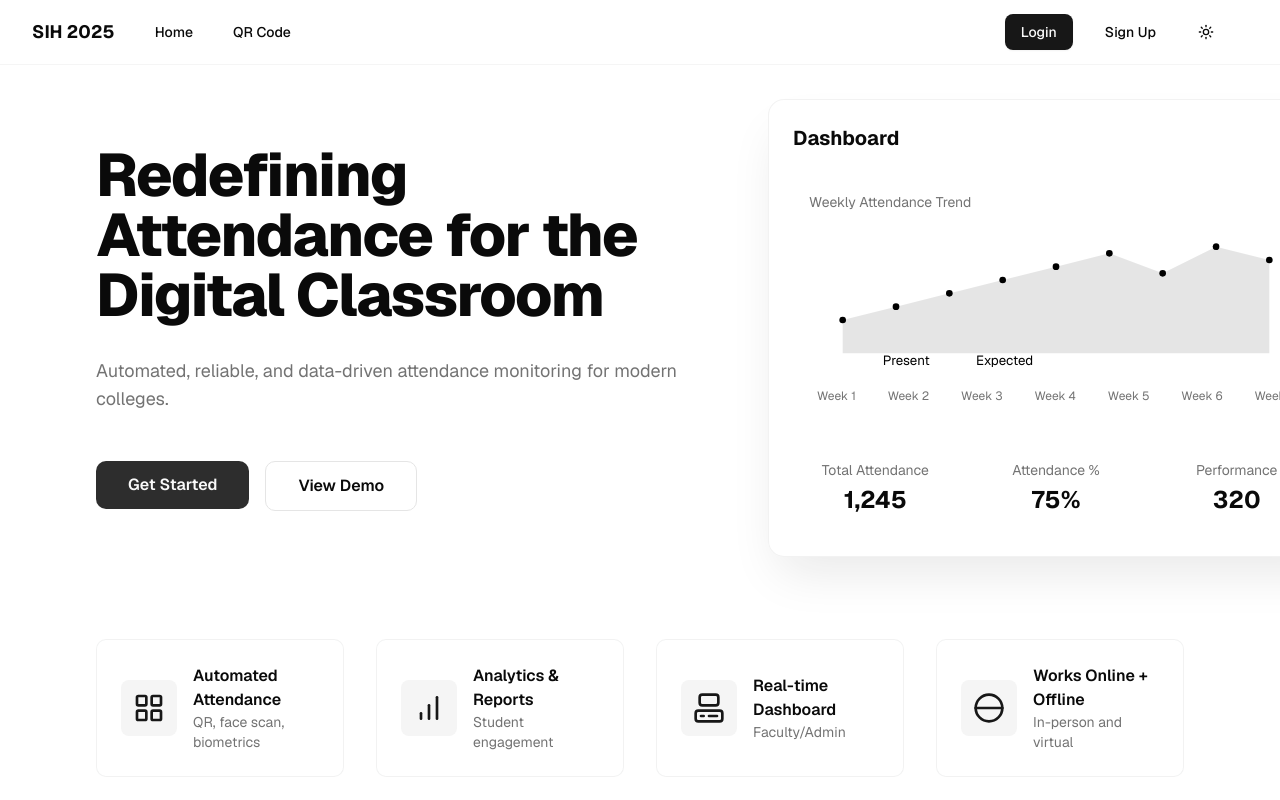
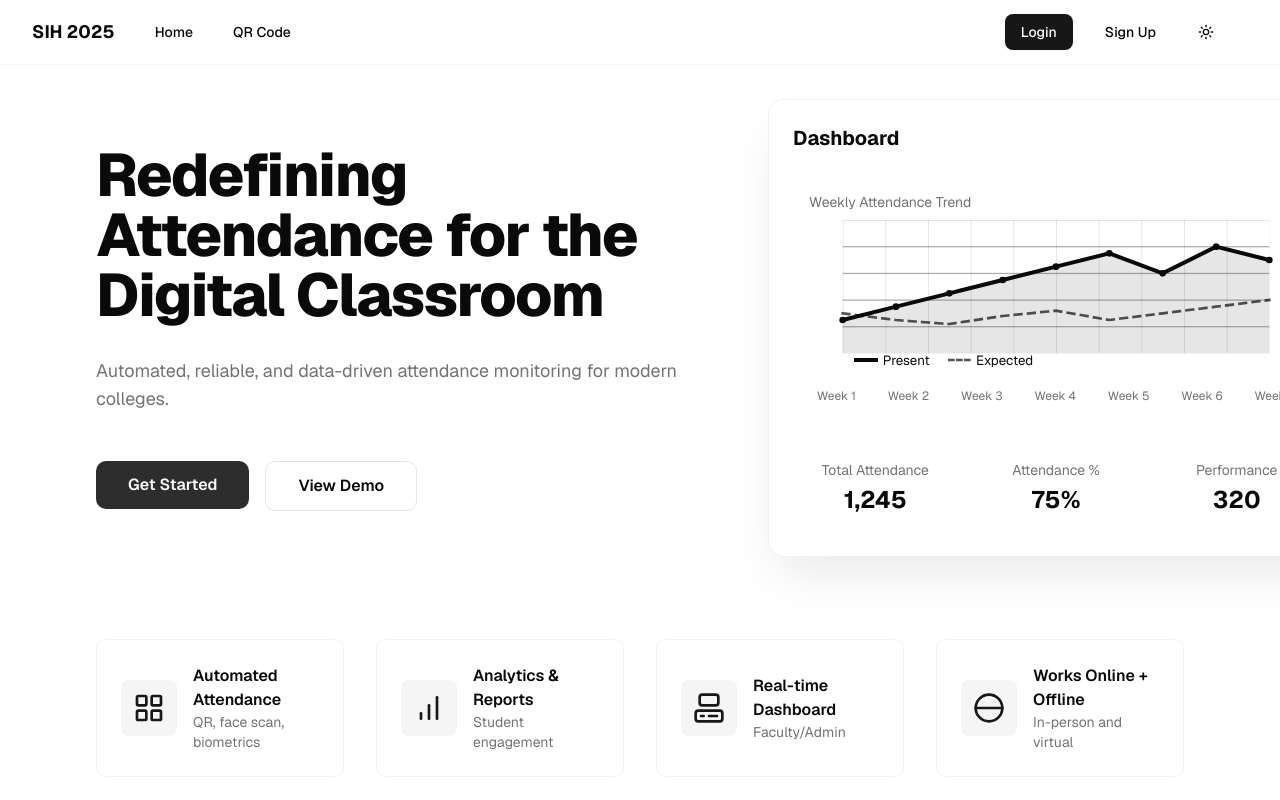
Before and after one commit to xddinside/sih-2025, a Next.js app: page / in a window 1280 px wide. Shown: the top 800 px of the page. Built offline with nearby package versions, Linux system fonts and the light colour scheme; no server answers.

Commit message:
fix graph

```diff
--- a/src/components/HeroSection.tsx
+++ b/src/components/HeroSection.tsx
@@ -57,9 +57,10 @@ const HeroSection: React.FC = React.memo(() => {
                     <path
                       d="M 32 0 L 0 0 0 20"
                       fill="none"
-                      stroke="hsl(var(--border))"
+                      stroke="currentColor"
                       strokeWidth="0.5"
-                      opacity="0.5"
+                      opacity="0.3"
+                      className="text-foreground"
                     />
                   </pattern>
                 </defs>
@@ -71,57 +72,64 @@ const HeroSection: React.FC = React.memo(() => {
                   y1="20"
                   x2="320"
                   y2="20"
-                  stroke="hsl(var(--border))"
+                  stroke="currentColor"
                   strokeWidth="0.5"
-                  opacity="0.7"
+                  opacity="0.5"
+                  className="text-foreground"
                 />
                 <line
                   x1="0"
                   y1="40"
                   x2="320"
                   y2="40"
-                  stroke="hsl(var(--border))"
+                  stroke="currentColor"
                   strokeWidth="0.5"
-                  opacity="0.7"
+                  opacity="0.5"
+                  className="text-foreground"
                 />
                 <line
                   x1="0"
                   y1="60"
                   x2="320"
                   y2="60"
-                  stroke="hsl(var(--border))"
+                  stroke="currentColor"
                   strokeWidth="0.5"
-                  opacity="0.7"
+                  opacity="0.5"
+                  className="text-foreground"
                 />
                 <line
                   x1="0"
                   y1="80"
                   x2="320"
                   y2="80"
-                  stroke="hsl(var(--border))"
+                  stroke="currentColor"
                   strokeWidth="0.5"
-                  opacity="0.7"
+                  opacity="0.5"
+                  className="text-foreground"
                 />
 
-                {/* Attendance line - Present students (more variance, corner-centric) */}
+                {/* Attendance line - Present students */}
                 <path
                   d="M 0 75 L 40 65 L 80 55 L 120 45 L 160 35 L 200 25 L 240 40 L 280 20 L 320 30"
-                  stroke="hsl(var(--foreground))"
+                  stroke="currentColor"
                   fill="none"
                   strokeWidth="3"
                   strokeLinecap="square"
                   strokeLinejoin="miter"
+                  className="text-foreground"
                 />
 
-                {/* Expected attendance line (more variance) */}
+                {/* Expected attendance line */}
                 <path
                   d="M 0 70 L 40 75 L 80 78 L 120 72 L 160 68 L 200 75 L 240 70 L 280 65 L 320 60"
-                  stroke="hsl(var(--chart-2))"
+                  stroke="currentColor"
                   fill="none"
                   strokeWidth="2"
                   strokeLinecap="square"
                   strokeLinejoin="miter"
                   strokeDasharray="5,5"
+                  opacity="0.7"
+                  className="text-foreground"
                 />
 
                 {/* Data points for present students */}
@@ -129,80 +137,90 @@ const HeroSection: React.FC = React.memo(() => {
                   cx="0"
                   cy="75"
                   r="2.5"
-                  fill="hsl(var(--foreground))"
+                  fill="currentColor"
                   stroke="hsl(var(--background))"
                   strokeWidth="1"
+                  className="text-foreground"
                 />
                 <circle
                   cx="40"
                   cy="65"
                   r="2.5"
-                  fill="hsl(var(--foreground))"
+                  fill="currentColor"
                   stroke="hsl(var(--background))"
                   strokeWidth="1"
+                  className="text-foreground"
                 />
                 <circle
                   cx="80"
                   cy="55"
                   r="2.5"
-                  fill="hsl(var(--foreground))"
+                  fill="currentColor"
                   stroke="hsl(var(--background))"
                   strokeWidth="1"
+                  className="text-foreground"
                 />
                 <circle
                   cx="120"
                   cy="45"
                   r="2.5"
-                  fill="hsl(var(--foreground))"
+                  fill="currentColor"
                   stroke="hsl(var(--background))"
                   strokeWidth="1"
+                  className="text-foreground"
                 />
                 <circle
                   cx="160"
                   cy="35"
                   r="2.5"
-                  fill="hsl(var(--foreground))"
+                  fill="currentColor"
                   stroke="hsl(var(--background))"
                   strokeWidth="1"
+                  className="text-foreground"
                 />
                 <circle
                   cx="200"
                   cy="25"
                   r="2.5"
-                  fill="hsl(var(--foreground))"
+                  fill="currentColor"
                   stroke="hsl(var(--background))"
                   strokeWidth="1"
+                  className="text-foreground"
                 />
                 <circle
                   cx="240"
                   cy="40"
                   r="2.5"
-                  fill="hsl(var(--foreground))"
+                  fill="currentColor"
                   stroke="hsl(var(--background))"
                   strokeWidth="1"
+                  className="text-foreground"
                 />
                 <circle
                   cx="280"
                   cy="20"
                   r="2.5"
-                  fill="hsl(var(--foreground))"
+                  fill="currentColor"
                   stroke="hsl(var(--background))"
                   strokeWidth="1"
+                  className="text-foreground"
                 />
                 <circle
                   cx="320"
                   cy="30"
                   r="2.5"
-                  fill="hsl(var(--foreground))"
+                  fill="currentColor"
                   stroke="hsl(var(--background))"
                   strokeWidth="1"
+                  className="text-foreground"
                 />
 
                 {/* Fill area under the attendance line */}
                 <path
                   d="M 0 75 L 40 65 L 80 55 L 120 45 L 160 35 L 200 25 L 240 40 L 280 20 L 320 30 L 320 100 L 0 100 Z"
-                  fill="hsl(var(--foreground))"
+                  fill="currentColor"
                   fillOpacity="0.1"
+                  className="text-foreground"
                 />
 
                 {/* Legend */}
@@ -212,15 +230,17 @@ const HeroSection: React.FC = React.memo(() => {
                     y1="0"
                     x2="15"
                     y2="0"
-                    stroke="hsl(var(--graph-color))"
+                    stroke="currentColor"
                     strokeWidth="3"
                     strokeLinecap="square"
+                    className="text-foreground"
                   />
                   <text
                     x="20"
                     y="4"
                     fontSize="10"
-                    fill="hsl(var(--graph-color))"
+                    fill="currentColor"
+                    className="text-foreground"
                   >
                     Present
                   </text>
@@ -231,16 +251,19 @@ const HeroSection: React.FC = React.memo(() => {
                     y1="0"
                     x2="15"
                     y2="0"
-                    stroke="hsl(var(--chart-2))"
+                    stroke="currentColor"
                     strokeWidth="2"
                     strokeDasharray="3,3"
                     strokeLinecap="square"
+                    opacity="0.7"
+                    className="text-foreground"
                   />
                   <text
                     x="20"
                     y="4"
                     fontSize="10"
-                    fill="hsl(var(--graph-color))"
+                    fill="currentColor"
+                    className="text-foreground"
                   >
                     Expected
                   </text>
```
